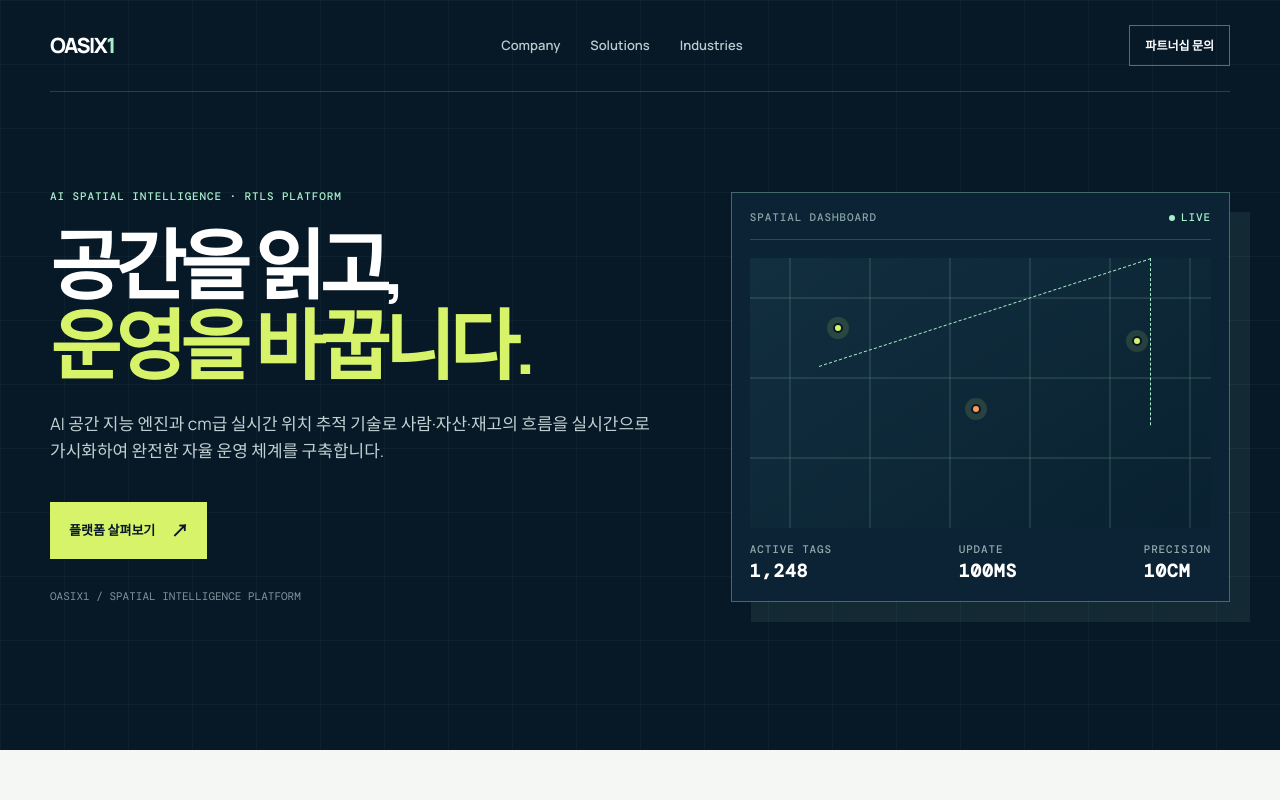
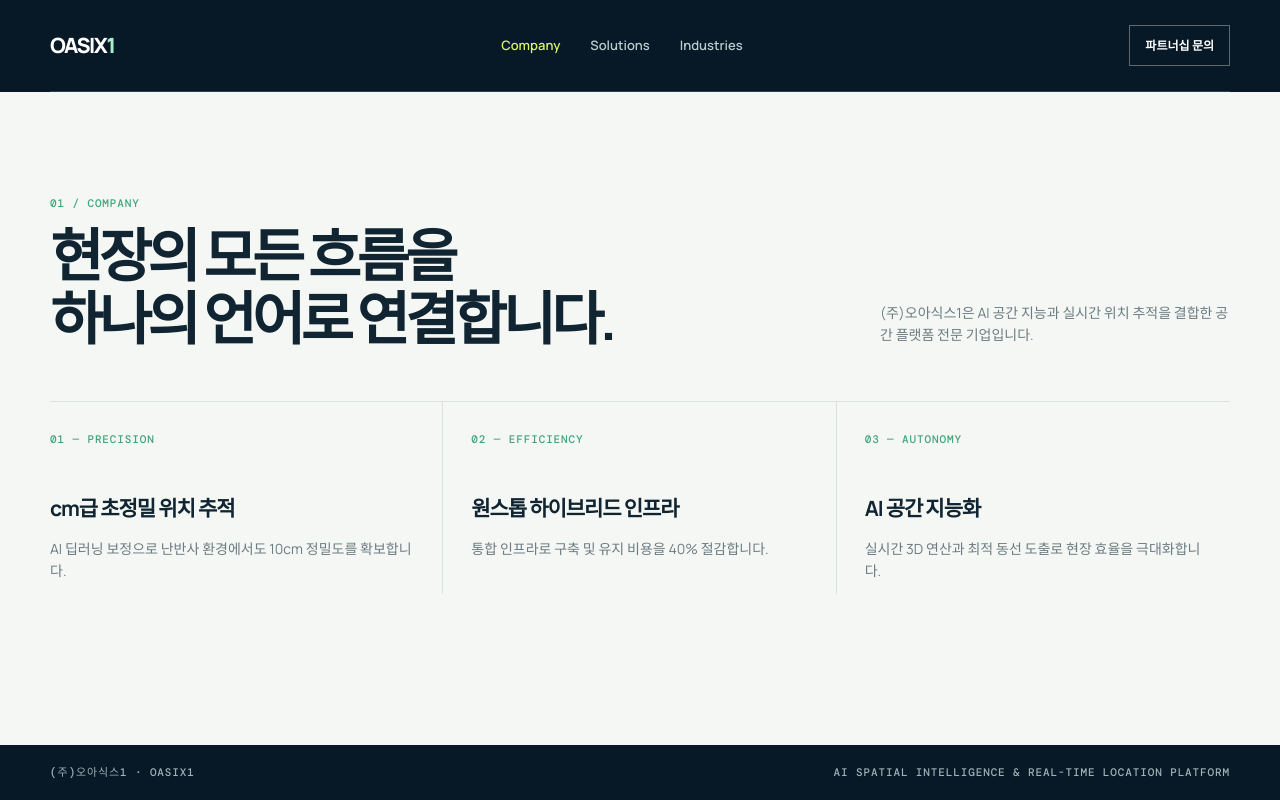
Before and after one commit to minstone3/minstone3.github.io, a React (Vite) app: page /company in a window 1280 px wide. Shown: the top 800 px of the page. Built offline with nearby package versions, Linux system fonts and the light colour scheme.

Commit message:
페이지 분리

```diff
--- a/package.json
+++ b/package.json
@@ -5,12 +5,13 @@
   "type": "module",
   "scripts": {
     "dev": "vite",
-    "build": "tsc -b && vite build",
+    "build": "tsc -b && vite build && node scripts/spa-fallback.js",
     "preview": "vite preview"
   },
   "dependencies": {
     "react": "^19.1.1",
-    "react-dom": "^19.1.1"
+    "react-dom": "^19.1.1",
+    "react-router-dom": "^7.18.2"
   },
   "devDependencies": {
     "@types/react": "^19.1.10",
--- /dev/null
+++ b/scripts/spa-fallback.js
@@ -0,0 +1,3 @@
+import { copyFileSync } from 'node:fs'
+
+copyFileSync('dist/index.html', 'dist/404.html')
--- a/src/App.tsx
+++ b/src/App.tsx
@@ -1,23 +1,24 @@
-import Header from './components/Header'
-import Hero from './components/Hero'
-import Company from './components/Company'
-import Solutions from './components/Solutions'
-import Industries from './components/Industries'
-import Contact from './components/Contact'
-import Footer from './components/Footer'
+import { BrowserRouter, Navigate, Route, Routes } from 'react-router-dom'
+import Layout from './Layout'
+import Home from './pages/Home'
+import Company from './pages/Company'
+import Solutions from './pages/Solutions'
+import Industries from './pages/Industries'
+import Contact from './pages/Contact'
 
 export default function App() {
   return (
-    <>
-      <Header />
-      <main>
-        <Hero />
-        <Company />
-        <Solutions />
-        <Industries />
-        <Contact />
-      </main>
-      <Footer />
-    </>
+    <BrowserRouter>
+      <Routes>
+        <Route element={<Layout />}>
+          <Route path="/" element={<Home />} />
+          <Route path="/company" element={<Company />} />
+          <Route path="/solutions" element={<Solutions />} />
+          <Route path="/industries" element={<Industries />} />
+          <Route path="/contact" element={<Contact />} />
+          <Route path="*" element={<Navigate to="/" replace />} />
+        </Route>
+      </Routes>
+    </BrowserRouter>
   )
 }
--- /dev/null
+++ b/src/Layout.tsx
@@ -0,0 +1,20 @@
+import { Outlet, useLocation } from 'react-router-dom'
+import Header from './components/Header'
+import Footer from './components/Footer'
+import ScrollToTop from './components/ScrollToTop'
+
+export default function Layout() {
+  const { pathname } = useLocation()
+  const overlay = pathname === '/'
+
+  return (
+    <>
+      <ScrollToTop />
+      <Header overlay={overlay} />
+      <main>
+        <Outlet />
+      </main>
+      <Footer />
+    </>
+  )
+}
--- a/src/components/Header.tsx
+++ b/src/components/Header.tsx
@@ -1,18 +1,39 @@
-export default function Header() {
+import { NavLink } from 'react-router-dom'
+
+type HeaderProps = {
+  overlay?: boolean
+}
+
+const navItems = [
+  { to: '/company', label: 'Company' },
+  { to: '/solutions', label: 'Solutions' },
+  { to: '/industries', label: 'Industries' },
+] as const
+
+export default function Header({ overlay = false }: HeaderProps) {
   return (
-    <header className="site-header">
+    <header className={overlay ? 'site-header' : 'site-header site-header-solid'}>
       <div className="header-inner wrap">
-        <a className="logo" href="#home">
+        <NavLink className="logo" to="/" end>
           OASIX<span>1</span>
-        </a>
+        </NavLink>
         <nav className="nav" aria-label="주요 메뉴">
-          <a href="#company">Company</a>
-          <a href="#solutions">Solutions</a>
-          <a href="#industries">Industries</a>
+          {navItems.map((item) => (
+            <NavLink
+              key={item.to}
+              to={item.to}
+              className={({ isActive }) => (isActive ? 'active' : undefined)}
+            >
+              {item.label}
+            </NavLink>
+          ))}
         </nav>
-        <a className="header-cta" href="#contact">
+        <NavLink
+          className={({ isActive }) => (isActive ? 'header-cta active' : 'header-cta')}
+          to="/contact"
+        >
           파트너십 문의
-        </a>
+        </NavLink>
       </div>
     </header>
   )
--- /dev/null
+++ b/src/components/ScrollToTop.tsx
@@ -0,0 +1,12 @@
+import { useEffect } from 'react'
+import { useLocation } from 'react-router-dom'
+
+export default function ScrollToTop() {
+  const { pathname } = useLocation()
+
+  useEffect(() => {
+    window.scrollTo(0, 0)
+  }, [pathname])
+
+  return null
+}
--- a/src/index.css
+++ b/src/index.css
@@ -21,18 +21,24 @@ body {
   font-family: "Manrope", sans-serif;
   line-height: 1.6;
 }
+#root { min-height: 100vh; display: flex; flex-direction: column; }
+main { flex: 1; display: flex; flex-direction: column; }
+.page-fill { flex: 1; }
 a { color: inherit; text-decoration: none; }
 .wrap { width: min(calc(100% - 48px), var(--max)); margin: 0 auto; }
 .mono { font: 500 11px/1.2 "DM Mono", monospace; letter-spacing: .08em; text-transform: uppercase; }
 
 .site-header { position: absolute; z-index: 2; inset: 0 0 auto; color: var(--white); }
+.site-header-solid { position: relative; background: var(--navy); }
 .header-inner { display: flex; align-items: center; justify-content: space-between; padding: 25px 0; border-bottom: 1px solid rgba(255, 255, 255, .16); }
 .logo { font-size: 21px; font-weight: 800; letter-spacing: -.07em; }
 .logo span { color: var(--mint); }
 .nav { display: flex; gap: 30px; color: #bbcacd; font-size: 13px; font-weight: 600; }
-.nav a:hover { color: var(--lime); }
+.nav a:hover,
+.nav a.active { color: var(--lime); }
 .header-cta { padding: 10px 15px; border: 1px solid rgba(255, 255, 255, .35); font-size: 12px; font-weight: 700; }
-.header-cta:hover { color: var(--navy); background: var(--lime); border-color: var(--lime); }
+.header-cta:hover,
+.header-cta.active { color: var(--navy); background: var(--lime); border-color: var(--lime); }
 
 .hero { position: relative; overflow: hidden; min-height: 750px; padding: 190px 0 90px; color: var(--white); background: var(--navy); }
 .hero::before {
@@ -116,6 +122,7 @@ h2 { max-width: 700px; margin-bottom: 0; font-size: clamp(34px, 4.5vw, 58px); li
 .stat span { display: block; max-width: 230px; margin-top: 17px; font-size: 14px; font-weight: 700; }
 
 .contact { padding: 100px 0 120px; color: var(--white); background: var(--orange); }
+.contact.page-fill { display: flex; align-items: center; }
 .contact .wrap { display: flex; justify-content: space-between; align-items: end; gap: 40px; }
 .contact h2 { color: var(--navy); }
 .contact p { max-width: 470px; margin-bottom: 27px; color: #5c2d1c; font-size: 15px; }
--- a/src/components/Company.tsx
+++ b/src/pages/Company.tsx
@@ -20,7 +20,7 @@ const values: ValueItem[] = [
 
 export default function Company() {
   return (
-    <section className="section" id="company" aria-labelledby="company-title">
+    <section className="section page-fill" aria-labelledby="company-title">
       <div className="wrap">
         <div className="section-head">
           <div>
--- a/src/components/Contact.tsx
+++ b/src/pages/Contact.tsx
@@ -1,6 +1,6 @@
 export default function Contact() {
   return (
-    <section className="contact" id="contact" aria-labelledby="contact-title">
+    <section className="contact page-fill" aria-labelledby="contact-title">
       <div className="wrap">
         <div>
           <p className="mono">Partnership / PoC / SI</p>
--- a/src/components/Hero.tsx
+++ b/src/pages/Home.tsx
@@ -1,6 +1,8 @@
-export default function Hero() {
+import { Link } from 'react-router-dom'
+
+export default function Home() {
   return (
-    <section className="hero" id="home" aria-labelledby="hero-title">
+    <section className="hero" aria-labelledby="hero-title">
       <div className="wrap">
         <div>
           <p className="kicker mono">AI Spatial Intelligence · RTLS Platform</p>
@@ -12,9 +14,9 @@ export default function Hero() {
           <p className="hero-copy">
             AI 공간 지능 엔진과 cm급 실시간 위치 추적 기술로 사람·자산·재고의 흐름을 실시간으로 가시화하여 완전한 자율 운영 체계를 구축합니다.
           </p>
-          <a className="button" href="#solutions">
+          <Link className="button" to="/solutions">
             플랫폼 살펴보기
-          </a>
+          </Link>
           <p className="hero-note">OASIX1 / SPATIAL INTELLIGENCE PLATFORM</p>
         </div>
         <div className="visual" aria-label="실시간 공간 모니터링 화면 예시">
--- a/src/components/Industries.tsx
+++ b/src/pages/Industries.tsx
@@ -20,7 +20,7 @@ const industries: IndustryItem[] = [
 
 export default function Industries() {
   return (
-    <section className="section" id="industries" aria-labelledby="industries-title">
+    <section className="section page-fill" aria-labelledby="industries-title">
       <div className="wrap">
         <div className="section-head">
           <div>
--- a/src/components/Solutions.tsx
+++ b/src/pages/Solutions.tsx
@@ -28,7 +28,7 @@ const architecture: ArchitectureLayer[] = [
 
 export default function Solutions() {
   return (
-    <section className="section dark-section" id="solutions" aria-labelledby="solutions-title">
+    <section className="section dark-section page-fill" aria-labelledby="solutions-title">
       <div className="wrap">
         <div className="section-head">
           <div>
```
Also changed, not shown: 1 other file (tests, documents, lock files or other folders).
